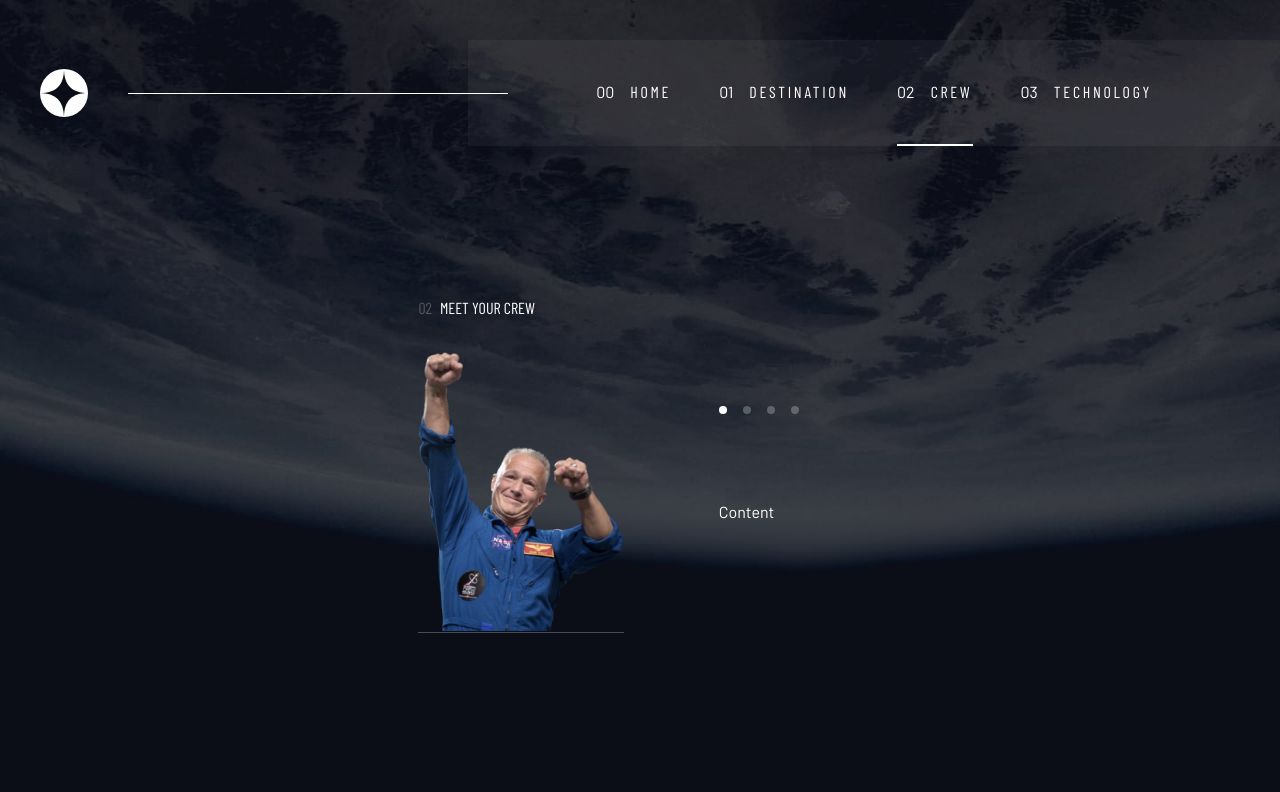
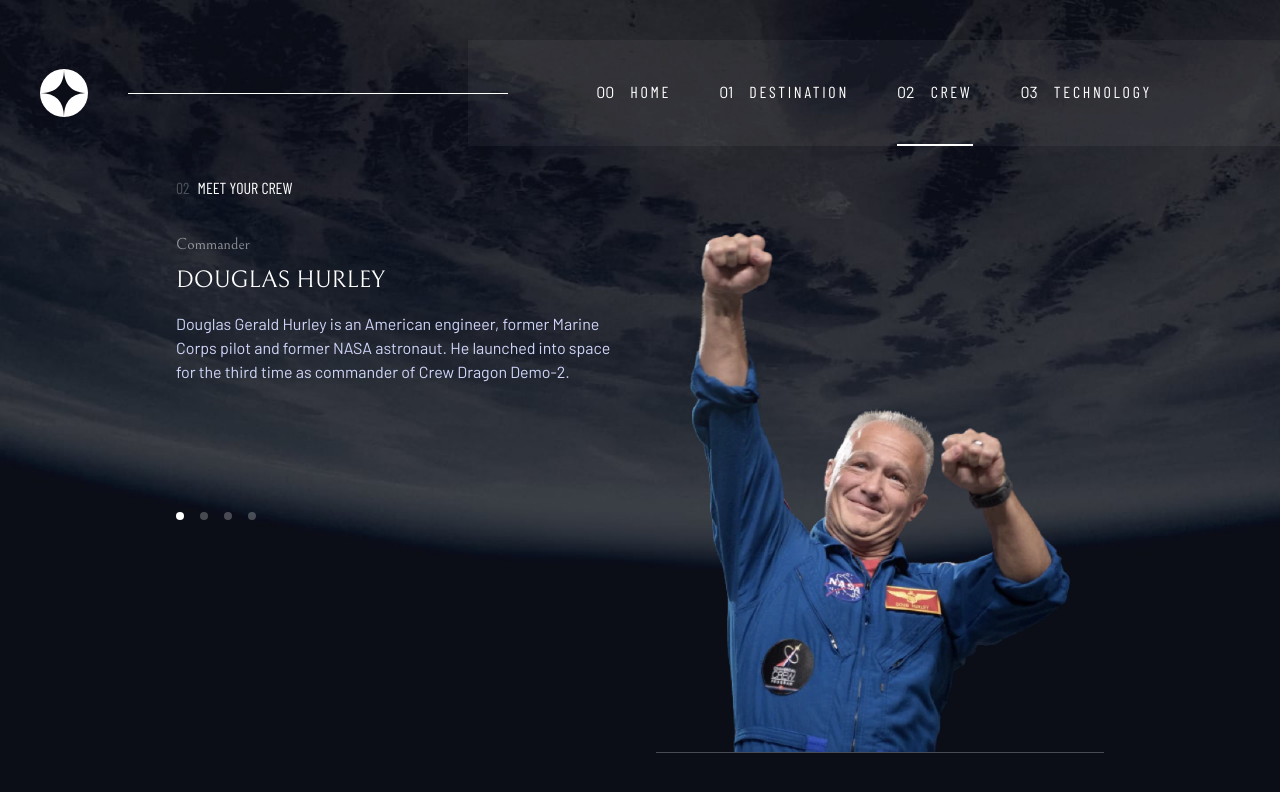
Before and after one commit to dominikrubroeder/space-tourism-website, a Next.js app: page /crew in a window 1280 px wide. Shown: the top 792 px of the page. Built offline with nearby package versions, Linux system fonts and the light colour scheme.

Commit message:
[CrewPage] Responsive UI structure optimization

```diff
--- a/pages/crew/index.js
+++ b/pages/crew/index.js
@@ -48,16 +48,19 @@ const CrewPage = () => {
   return (
     <div className="min-h-screen text-white bg-crew-mobile bg-no-repeat bg-center bg-cover md:bg-crew-tablet xl:bg-crew-desktop xl:flex xl:flex-col xl:items-center xl:justify-center">
       <section className="grid gap-8 p-8 pt-24 md:pt-40">
-        <div className="flex gap-2 font-barlow-condensed uppercase">
+        <div className="flex gap-2 justify-center font-barlow-condensed uppercase md:justify-start">
           <span className="opacity-25">02</span>Meet your crew
         </div>
 
-        <div className="w-full grid gap-8 xl:grid-cols-2 xl:max-w-7xl">
-          <div className="grid gap-0">
+        <div className="w-full grid gap-8 md:flex md:flex-col xl:grid xl:grid-cols-2 xl:max-w-7xl">
+          <div className="grid gap-0 md:order-2">
             {crews.map((crew, index) => {
               if (index === activeTab) {
                 return (
-                  <figure key={index} className="mx-auto max-w-[50vh] h-[35vh]">
+                  <figure
+                    key={index}
+                    className="mx-auto max-w-[50vh] h-[35vh] xl:h-[65vh] xl:w-[50vw]"
+                  >
                     <img
                       src={crew.images.webp}
                       className="w-full h-full object-contain block rounded-3xl"
@@ -70,8 +73,8 @@ const CrewPage = () => {
             <hr className="border-white/25" />
           </div>
 
-          <div className="max-w-md grid gap-8 mx-auto">
-            <nav className="flex items-center gap-4 mx-auto">
+          <div className="max-w-md grid gap-8 mx-auto md:order-1 xl:flex xl:flex-col xl:gap-32">
+            <nav className="flex items-center gap-4 mx-auto xl:order-2 xl:ml-0">
               {crews.map((_, index) => {
                 return (
                   <div
@@ -85,7 +88,26 @@ const CrewPage = () => {
               })}
             </nav>
 
-            <div>Content</div>
+            <div className="xl:order-1">
+              {crews.map((crewMember, index) => {
+                if (index === activeTab) {
+                  return (
+                    <div
+                      key={index}
+                      className="grid gap-4 text-center xl:text-left"
+                    >
+                      <div className="grid gap-2">
+                        <div className="font-bellefair opacity-50">
+                          {crewMember.role}
+                        </div>
+                        <h3 className="text-2xl">{crewMember.name}</h3>
+                      </div>
+                      <p className="text-space-accent">{crewMember.bio}</p>
+                    </div>
+                  );
+                }
+              })}
+            </div>
           </div>
         </div>
       </section>
```
